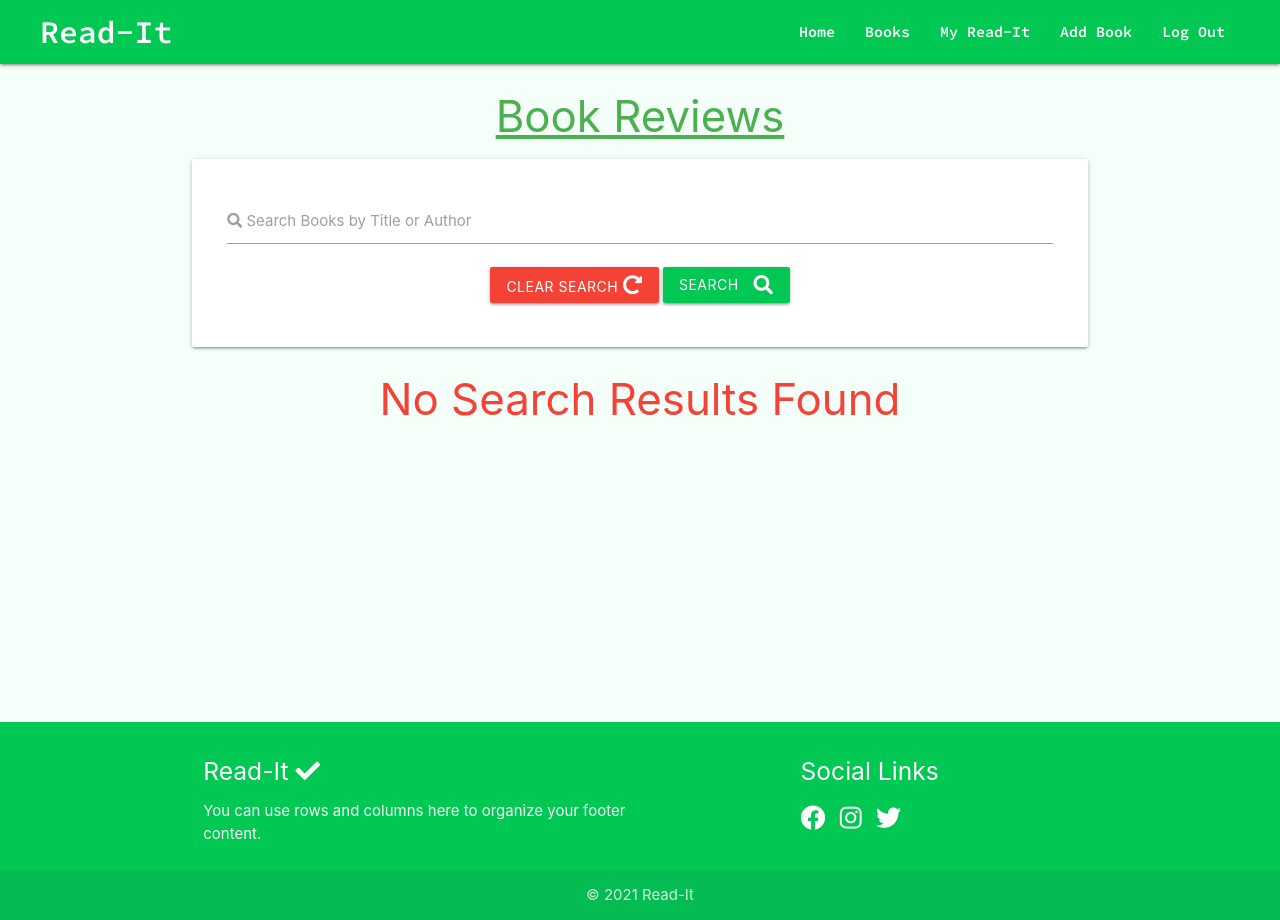
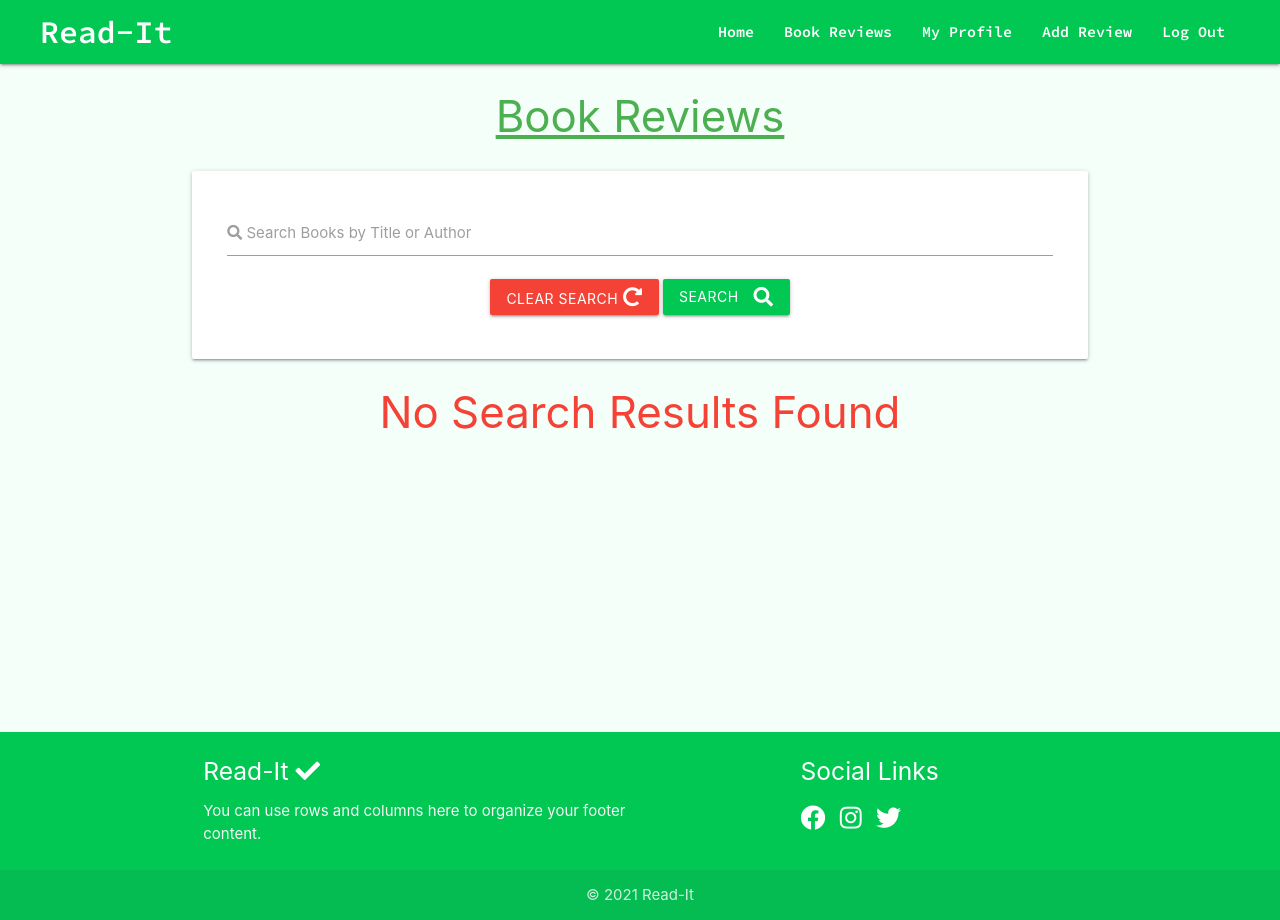
Before and after one commit to taybro23/Read-It-MS3, a Flask app: page /books in a window 1280 px wide. Run offline with Flask 2, Linux system fonts and the light colour scheme; the visitor is signed in with stand-in values (Sample User, id 1); data that the repository does not hold is empty; some libraries are stand-ins or nearby versions.

Commit message:
Page names changed on nav and styled.

```diff
--- a/static/css/style.css
+++ b/static/css/style.css
@@ -21,6 +21,10 @@
     text-decoration: underline;
 }
 
+h3 {
+    margin-bottom: 30px;
+}
+
 /* ---------- Navbar ---------- */
 
 nav {
@@ -36,6 +40,11 @@
 }
 
 /* ---------- Footer ---------- */
+
+.page-footer {
+    padding-top: 10px;
+    margin-top: 20px;
+}
 
 .social-links li {
     display: inline-block;
--- a/templates/base.html
+++ b/templates/base.html
@@ -20,10 +20,10 @@
             <a href="#" data-target="mobile-demo" class="sidenav-trigger"><i class="fas fa-bars"></i></a>
             <ul class="right hide-on-med-and-down">
                 <li><a href="{{ url_for('home_page') }}">Home</a></li>
-                <li><a href="{{ url_for('books') }}">Books</a></li>
+                <li><a href="{{ url_for('books') }}">Book Reviews</a></li>
                 {% if session.user %}
-                    <li><a href="{{ url_for('profile', username=session['user']) }}">My Read-It</a></li>
-                    <li><a href="{{ url_for('add_book') }}">Add Book</a></li>
+                    <li><a href="{{ url_for('profile', username=session['user']) }}">My Profile</a></li>
+                    <li><a href="{{ url_for('add_book') }}">Add Review</a></li>
                     {% if session.user|lower == "admin"|lower %}
                         <li><a href="{{ url_for('manage_genres') }}">Manage Genres</a></li>
                     {% endif %}
@@ -40,10 +40,10 @@
         <ul class="sidenav" id="mobile-demo">
             <li><h4 class="center-align green-text accent-4">Read-It <i class="fas fa-check"></i></h4></li>
             <li><a href="{{ url_for('home_page') }}"><i class="fas fa-home"></i>Home</a></li>
-            <li><a href="{{ url_for('books') }}"><i class="fas fa-book-open"></i>Books</a></li>
+            <li><a href="{{ url_for('books') }}"><i class="fas fa-book-open"></i>Book Reviews</a></li>
             {% if session.user %}
-                <li><a href="{{ url_for('profile', username=session['user']) }}"><i class="fas fa-user"></i>My Read-It</a></li>
-                <li><a href="{{ url_for('add_book') }}"><i class="far fa-plus-square"></i>Add Book</a></li>
+                <li><a href="{{ url_for('profile', username=session['user']) }}"><i class="fas fa-user"></i>My Profile</a></li>
+                <li><a href="{{ url_for('add_book') }}"><i class="far fa-plus-square"></i>Add Review</a></li>
                 {% if session.user|lower == "admin"|lower %}
                     <li><a href="{{ url_for('manage_genres') }}"><i class="fas fa-cogs"></i>Manage Genres</a></li>
                 {% endif %}
```
